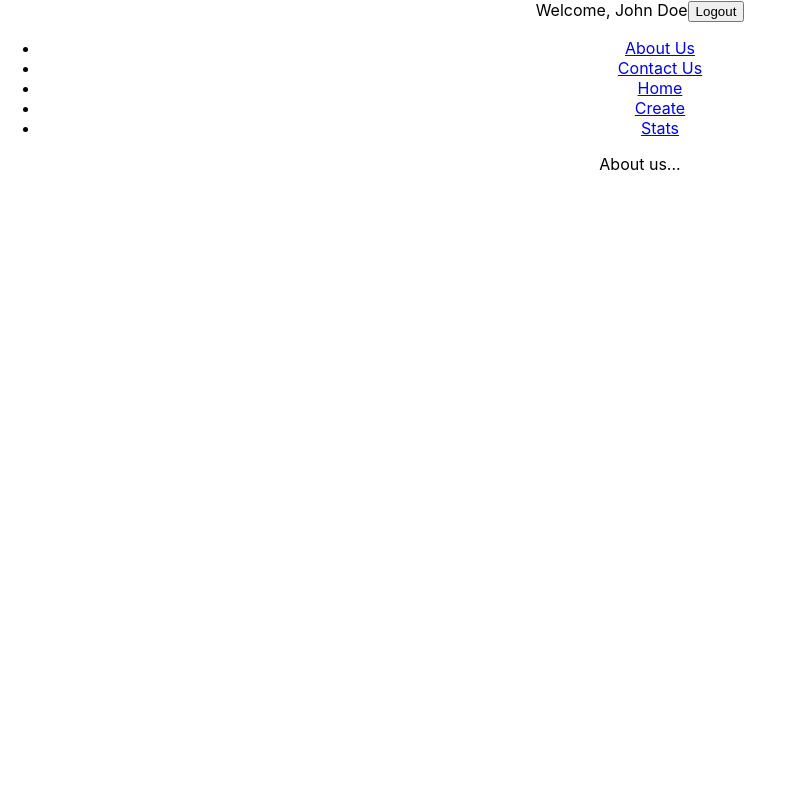
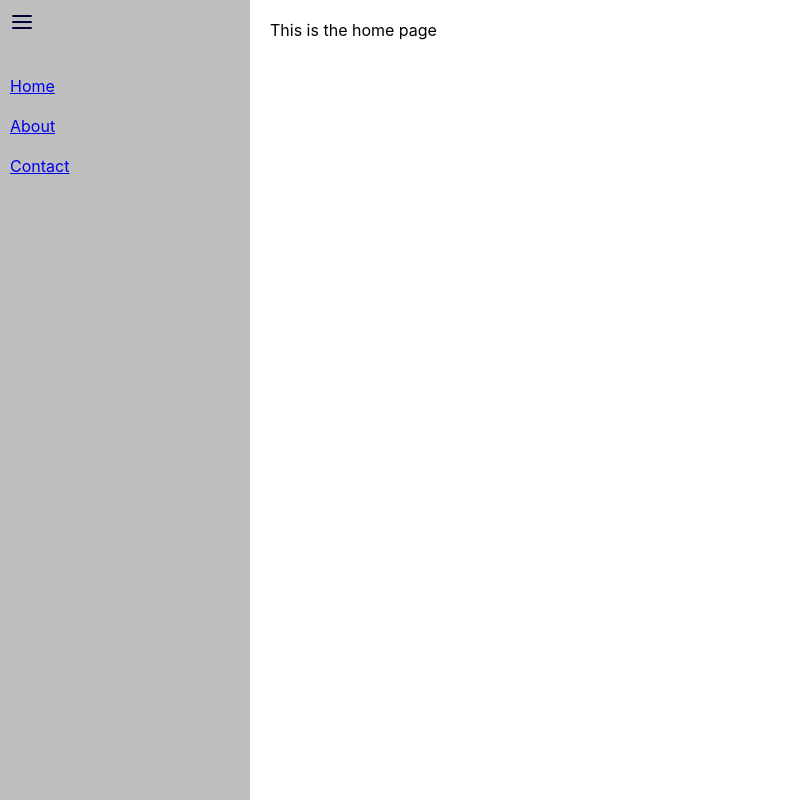
Before and after one commit to teban004/job-hunt-tracker, a React (Create React App) app: page / in a window 1280 px wide. Shown: the whole page, without its empty margins (0-797 px from the left). Built offline with nearby package versions, Linux system fonts and the light colour scheme.

Commit message:
added sidebar functionality

```diff
--- a/package.json
+++ b/package.json
@@ -8,6 +8,7 @@
     "@testing-library/user-event": "^13.5.0",
     "react": "^18.2.0",
     "react-dom": "^18.2.0",
+    "react-icons": "^4.11.0",
     "react-router-dom": "^6.16.0",
     "react-scripts": "5.0.1",
     "web-vitals": "^2.1.4"
--- a/src/App.css
+++ b/src/App.css
@@ -1,38 +1,37 @@
+/* App.css */
 .App {
-  text-align: center;
+  display: flex;
 }
 
-.App-logo {
-  height: 40vmin;
-  pointer-events: none;
+.sidebar {
+  width: 250px;
+  height: 100vh;
+  background-color: #bebebe;
+  color: rgb(3, 2, 54);
+  overflow-x: hidden;
+  transition: 0.3s;
 }
 
-@media (prefers-reduced-motion: no-preference) {
-  .App-logo {
-    animation: App-logo-spin infinite 20s linear;
-  }
+.sidebar.open {
+  width: 40px;
 }
 
-.App-header {
-  background-color: #282c34;
-  min-height: 100vh;
-  display: flex;
-  flex-direction: column;
-  align-items: center;
-  justify-content: center;
-  font-size: calc(10px + 2vmin);
-  color: white;
+.sidebar-toggle {
+  font-size: 24px;
+  cursor: pointer;
+  padding: 10px;
 }
 
-.App-link {
-  color: #61dafb;
+.sidebar ul {
+  list-style-type: none;
+  padding: 0;
 }
 
-@keyframes App-logo-spin {
-  from {
-    transform: rotate(0deg);
-  }
-  to {
-    transform: rotate(360deg);
-  }
+.sidebar ul li {
+  padding: 10px;
 }
+
+.main-content {
+  flex-grow: 1;
+  padding: 20px;
+}
--- a/src/App.js
+++ b/src/App.js
@@ -1,27 +1,16 @@
+import React from 'react';
+import { BrowserRouter as Router } from 'react-router-dom';
 import './App.css';
-import React from 'react';
-import { BrowserRouter as Router, Route, Routes } from 'react-router-dom';
-import Menu from './Menu';
-import About from './Pages/About';
-import Home from './Pages/Home';
-import Create from './Pages/Create';
-import Contact from './Pages/Contact';
-import Stats from './Pages/Stats';
+import Sidebar from './Components/Sidebar';
+import MainContent from './Components/MainContent';
 
 function App() {
   return (
     <Router>
-        <div className="App">
-            <Menu />
-            <Routes>
-                <Route path="/" element={<About />} />
-                <Route path="/contact" element={<Contact />} />
-                <Route path="/about" element={<About />} />
-                <Route path="/home" element={<Home />} />
-                <Route path="/create" element={<Create />} />
-                <Route path="/stats" element={<Stats />} />
-            </Routes>
-        </div>
+      <div className="App">
+        <Sidebar />
+        <MainContent />
+      </div>
     </Router>
   );
 }
--- /dev/null
+++ b/src/Components/MainContent.js
@@ -0,0 +1,24 @@
+import React from 'react';
+import { Route, Routes, Switch } from 'react-router-dom';
+import About from '../Pages/About';
+import Home from '../Pages/Home';
+import Create from '../Pages/Create';
+import Contact from '../Pages/Contact';
+import Stats from '../Pages/Stats';
+
+const MainContent = () => {
+  return (
+    <div className="main-content">
+      <Routes>
+        <Route exact path="/" element={<Home />} />
+        <Route path="/about" element={<About />} />
+        <Route path="/contact" element={<Contact />} />
+        <Route path="/home" element={<Home />} />
+        <Route path="/create" element={<Create />} />
+        <Route path="/stats" element={<Stats />} />
+      </Routes>
+    </div>
+  );
+};
+
+export default MainContent;
--- /dev/null
+++ b/src/Components/Sidebar.js
@@ -0,0 +1,32 @@
+import React, { useState } from 'react';
+import { Link } from 'react-router-dom';
+import { FiMenu, FiX } from 'react-icons/fi'; // You can choose different icons
+
+const Sidebar = () => {
+  const [isOpen, setIsOpen] = useState(false);
+
+  const toggleSidebar = () => {
+    setIsOpen(!isOpen);
+  };
+
+  return (
+    <div className={`sidebar ${isOpen ? 'open' : ''}`}>
+      <div className="sidebar-toggle" onClick={toggleSidebar}>
+        {isOpen ? <FiX /> : <FiMenu />}
+      </div>
+      <ul>
+        <li>
+          <Link to="/home">Home</Link>
+        </li>
+        <li>
+          <Link to="/about">About</Link>
+        </li>
+        <li>
+          <Link to="/contact">Contact</Link>
+        </li>
+      </ul>
+    </div>
+  );
+};
+
+export default Sidebar;
--- a/src/Menu.js
+++ /dev/null
@@ -1,34 +0,0 @@
-import React from 'react';
-import { Link } from 'react-router-dom';
-
-function Menu() {
-  const isAuthenticated = true; // Replace with actual authentication status
-
-  return (
-    <div className="menu">
-      <div className="login-status">
-        {isAuthenticated ? (
-          <>
-            <span>Welcome, John Doe</span>
-            <button>Logout</button>
-          </>
-        ) : (
-          <Link to="/login">Login</Link>
-        )}
-      </div>
-      <ul>
-        <li><Link to="/about">About Us</Link></li>
-        <li><Link to="/contact">Contact Us</Link></li>
-        {isAuthenticated && (
-          <>
-            <li><Link to="/home">Home</Link></li>
-            <li><Link to="/create">Create</Link></li>
-            <li><Link to="/stats">Stats</Link></li>
-          </>
-        )}
-      </ul>
-    </div>
-  );
-}
-
-export default Menu;
--- a/src/Pages/About.js
+++ b/src/Pages/About.js
@@ -1,4 +1,4 @@
-function About() {
+export default function About() {
 
     return (
       <div className="about">
@@ -6,5 +6,3 @@ function About() {
       </div>
     );
   }
-
-  export default About;
--- a/src/Pages/Contact.js
+++ b/src/Pages/Contact.js
@@ -1,7 +1,7 @@
 function Contact() {
 
     return (
-      <div className="about">
+      <div className="contact">
         This is where the contact information goes
       </div>
     );
--- a/src/Pages/Home.js
+++ b/src/Pages/Home.js
@@ -1,7 +1,7 @@
 function Home() {
 
     return (
-      <div className="about">
+      <div className="home">
         This is the home page
       </div>
     );
--- a/src/Pages/Stats.js
+++ b/src/Pages/Stats.js
@@ -1,7 +1,7 @@
 function Stats() {
 
     return (
-      <div className="about">
+      <div className="stats">
         This is where the stats will be
       </div>
     );
--- a/src/index.js
+++ b/src/index.js
@@ -2,7 +2,7 @@ import React from 'react';
 import ReactDOM from 'react-dom/client';
 import './index.css';
 import App from './App';
-import reportWebVitals from './reportWebVitals';
+// import reportWebVitals from './reportWebVitals';
 
 const root = ReactDOM.createRoot(document.getElementById('root'));
 root.render(
@@ -14,4 +14,4 @@ root.render(
 // If you want to start measuring performance in your app, pass a function
 // to log results (for example: reportWebVitals(console.log))
 // or send to an analytics endpoint. Learn more: https://bit.ly/CRA-vitals
-reportWebVitals();
+// reportWebVitals();
```
Also changed, not shown: src/MainContent.js (deleted, +0 -11 lines), 1 other file (tests, documents, lock files or other folders).
